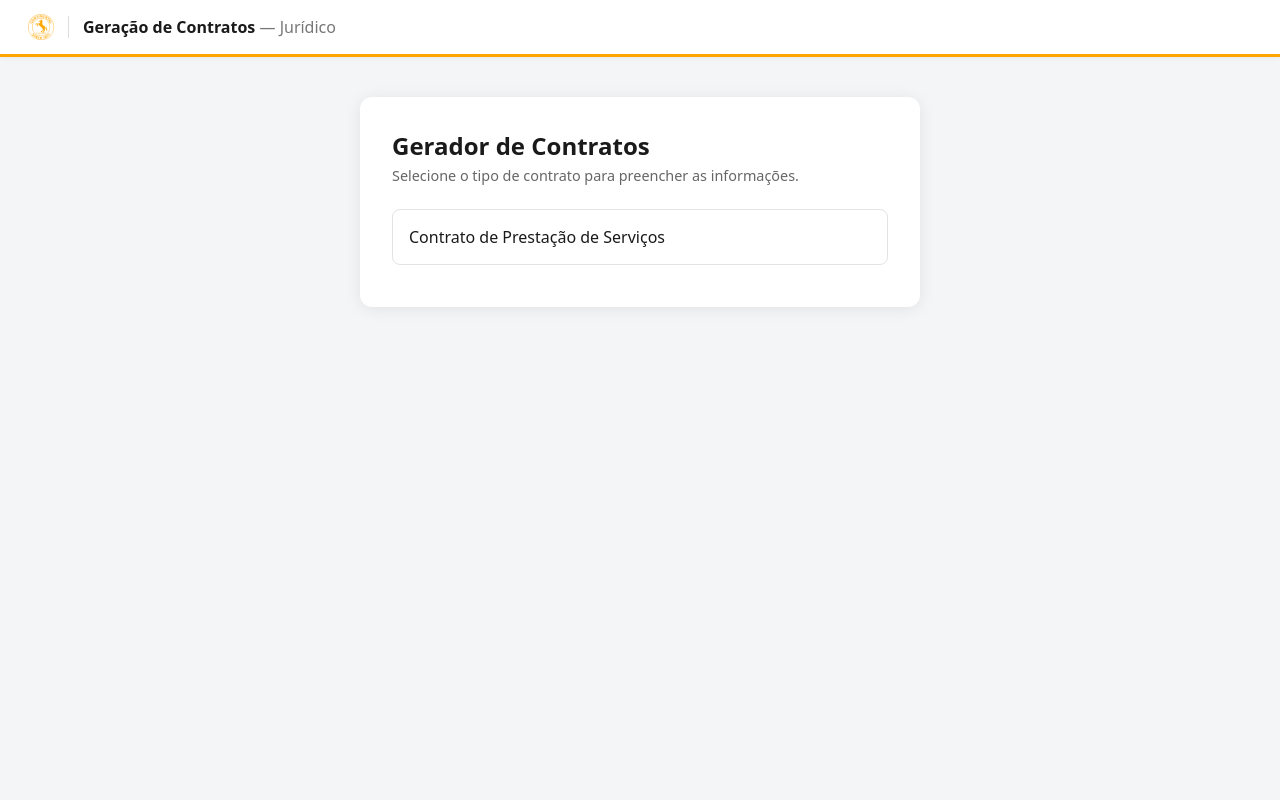
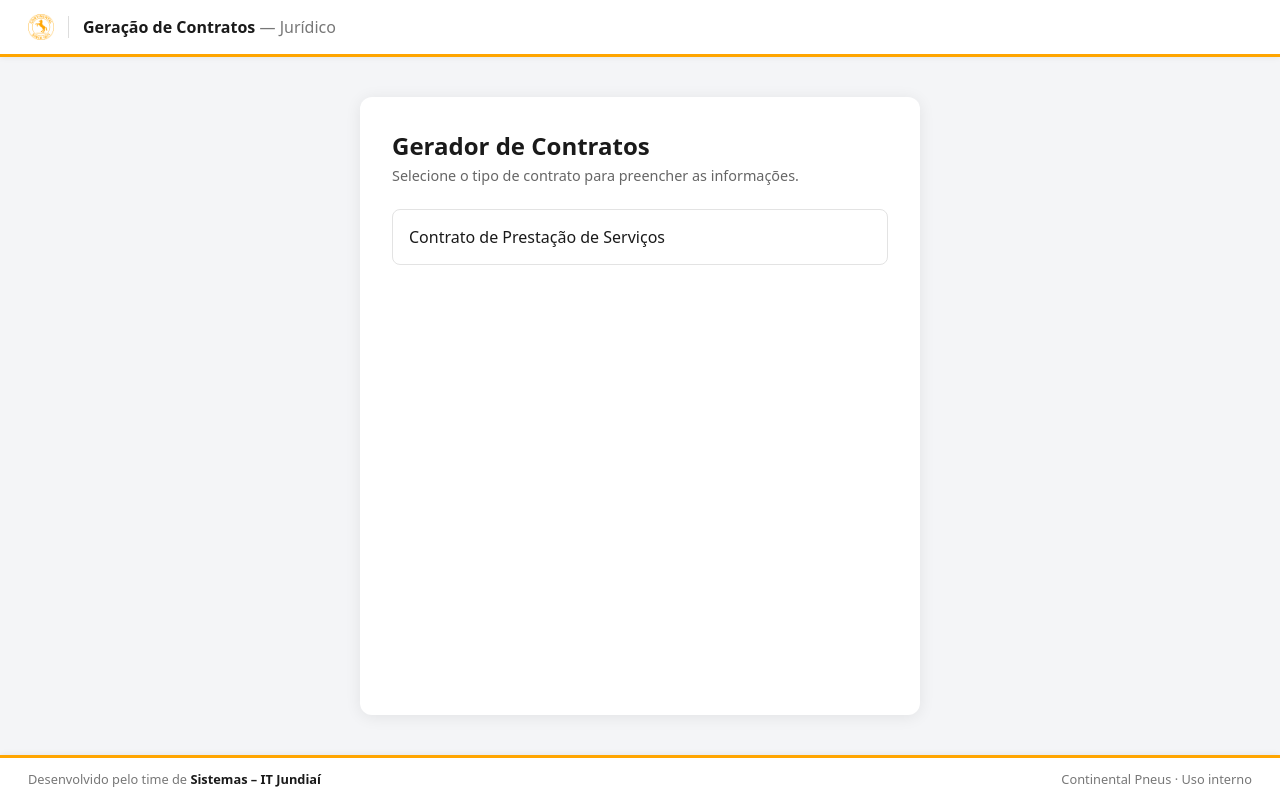
Before and after one commit to danielle-gomes/contract-generator, a FastAPI app: page / in a window 1280 px wide. Run offline with FastAPI, Linux system fonts and the light colour scheme.

Commit message:
Ajustes: Adicionado footer na página HTML

```diff
--- a/app/templates/base.html
+++ b/app/templates/base.html
@@ -8,7 +8,7 @@
     :root { --conti-yellow:#FFA500; --ink:#1a1a1a; }
     * { box-sizing:border-box; }
     body { font-family:system-ui,Segoe UI,sans-serif; background:#f4f5f7; color:var(--ink);
-           margin:0; }
+       margin:0; min-height:100vh; display:flex; flex-direction:column; }
 
     /* ---------- header ---------- */
     .topbar { background:#fff; border-bottom:3px solid var(--conti-yellow);
@@ -49,8 +49,17 @@
     button { background:var(--conti-yellow); border:0; padding:13px 24px; border-radius:6px;
              font-weight:700; font-size:.95rem; cursor:pointer; width:100%; }
 
+    /* ---------- footer ---------- */
+    .page { flex:1; }
+    .footer { background:#fff; border-top:3px solid var(--conti-yellow);
+              display:flex; align-items:center; justify-content:space-between;
+              padding:12px 28px; font-size:.8rem; color:#777;
+              box-shadow:0 -1px 6px rgba(0,0,0,.06); }
+    .footer strong { color:var(--ink); }
+
     @media (max-width:640px) {
       .topbar { flex-direction:column; align-items:flex-start; gap:8px; }
+      .footer { flex-direction:column; align-items:flex-start; gap:4px; }
       .page { padding:24px 12px; }
       .card { padding:24px; }
     }
@@ -71,5 +80,10 @@
       {% block content %}{% endblock %}
     </div>
   </div>
+    <footer class="footer">
+    <span>Desenvolvido pelo time de <strong>Sistemas – IT Jundiaí</strong></span>
+    <span>Continental Pneus · Uso interno</span>
+  </footer>
+</body>
 </body>
 </html>
```
